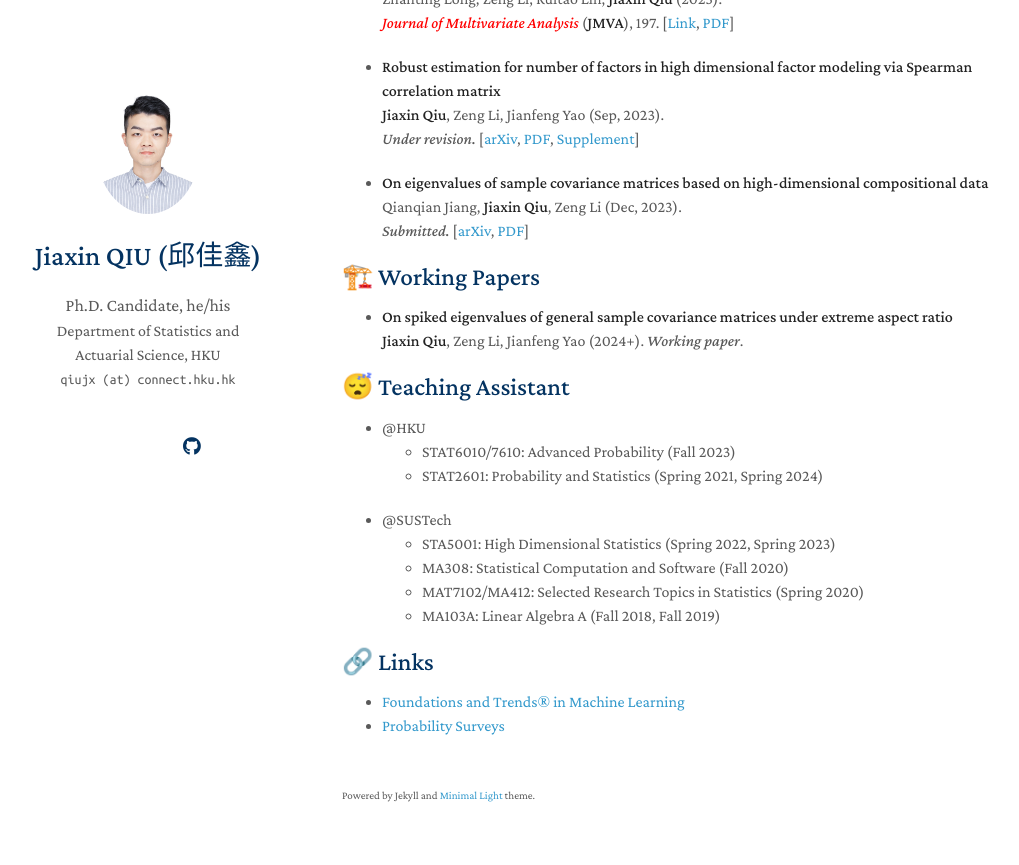
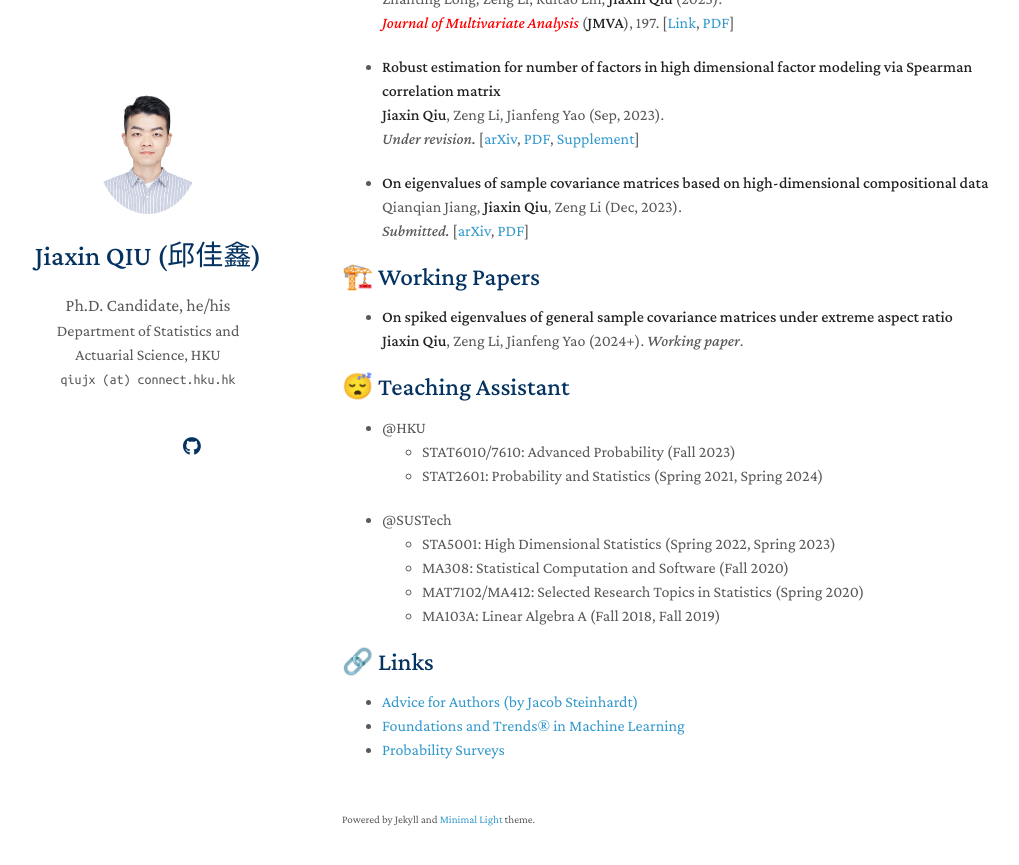
Before and after one commit to jxqiu77/jxqiu77.github.io, a Jekyll site: the page built from index.md, in a window 1280 px wide and 900 px high, scrolled down 618 px. Shown: the top 865 px of the window, without its empty margins (128-1147 px from the left). Built offline with Jekyll 4.4.1, drawn with Linux system fonts in a browser that asks for light colours; nearby versions of some CDN libraries; a style sheet for code colours, icons or effects is not loaded; our own code applies the rules of GitHub Pages for plain Markdown files.

Commit message:
Add: link (Advice for Authors)

```diff
--- a/index.md
+++ b/index.md
@@ -54,5 +54,6 @@ I am a fourth-year PhD student in statistics at HKU and SUSTech (joint program),
 
 ## 🔗 Links
 
+- [Advice for Authors (by Jacob Steinhardt)](https://bounded-regret.ghost.io/advice-for-authors/)
 - [Foundations and Trends® in Machine Learning](https://www.nowpublishers.com/MAL)
 - [Probability Surveys](https://projecteuclid.org/journals/probability-surveys)
```
